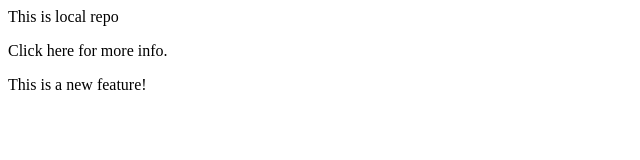
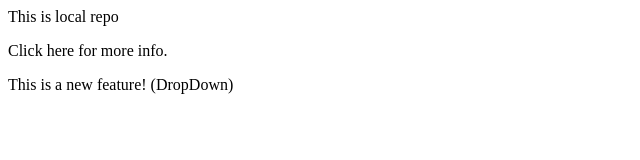
Before and after one commit to adib4u/local, a plain HTML site: page index.html in a window 1280 px wide. Shown: the whole page, without its empty margins (0-640 px from the left). Drawn offline with Linux system fonts and the light colour scheme.

Commit message:
add feature

```diff
--- a/index.html
+++ b/index.html
@@ -1,3 +1,3 @@
 <p>This is local repo</p>
 <a>Click here for more info.</a>
-<p>This is a new feature!</p>
+<p>This is a new feature! (DropDown)</p>
```
